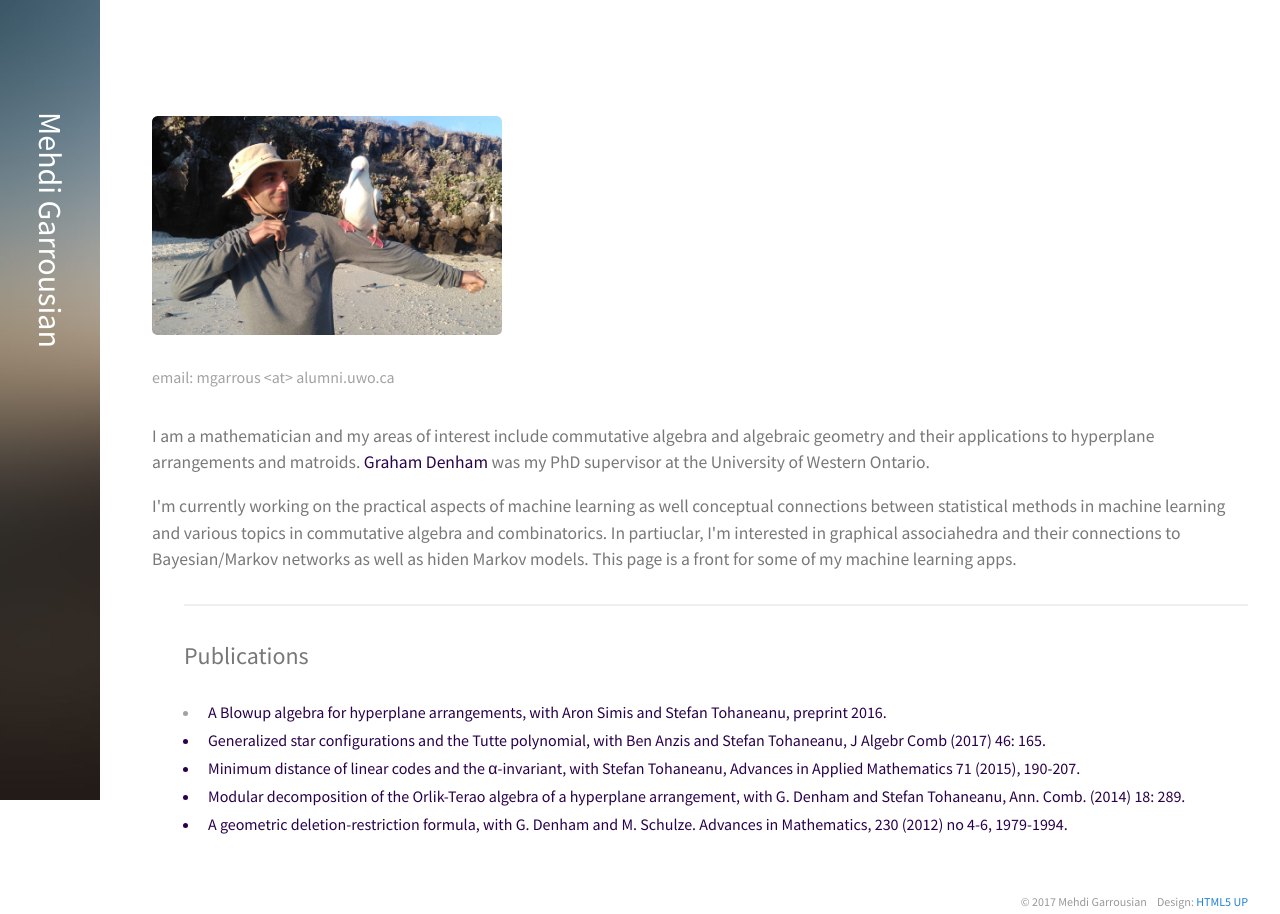
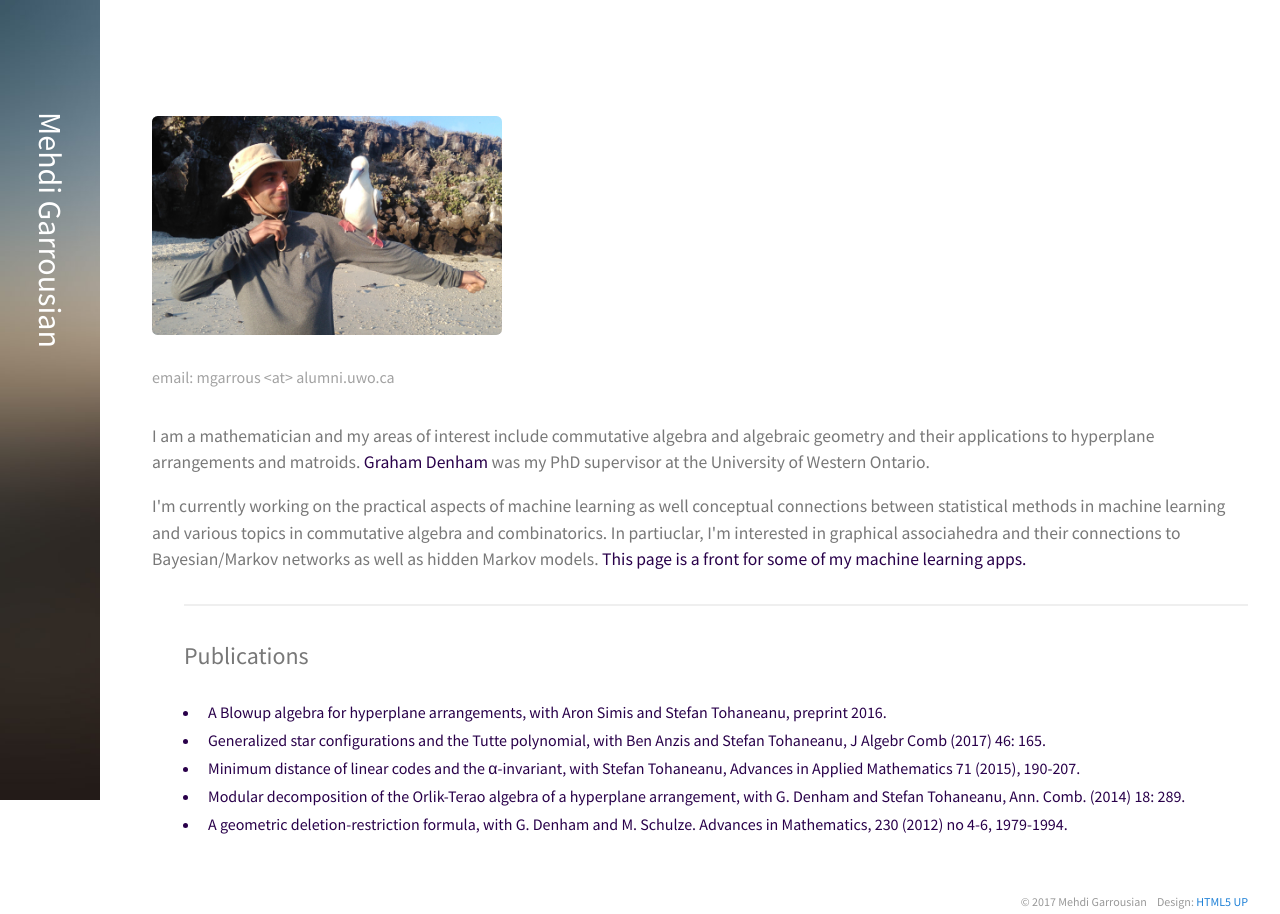
Before and after one commit to mehdi-gital/mehdi-gital.github.io, a plain HTML site: page index.html in a window 1280 px wide. Drawn offline with Linux system fonts and the light colour scheme.

Commit message:
changed color

```diff
--- a/index.html
+++ b/index.html
@@ -53,7 +53,7 @@
                 <h4>I am a mathematician and my areas of interest include commutative algebra and algebraic geometry and their applications to hyperplane arrangements and matroids. <a href="http://www.math.uwo.ca/~gdenham/"><font color="#29004A">Graham Denham</font></a> was my PhD supervisor at the University of Western Ontario.</h4>
 
 <h4>
-I'm currently working on the practical aspects of machine learning as well conceptual connections between statistical methods in machine learning and various topics in commutative algebra and combinatorics. In partiuclar, I'm interested in graphical associahedra and their connections to Bayesian/Markov networks as well as hiden Markov models. <a href='https://picodeque.herokuapp.com'>This page</a> is a front for some of my machine learning apps.
+I'm currently working on the practical aspects of machine learning as well conceptual connections between statistical methods in machine learning and various topics in commutative algebra and combinatorics. In partiuclar, I'm interested in graphical associahedra and their connections to Bayesian/Markov networks as well as hidden Markov models. <a href='https://picodeque.herokuapp.com'><font color="#29004A">This page<font></a> is a front for some of my machine learning apps.
 </h4>
             </header>
             <div class="actions" style="margin-left: 2em">
```
